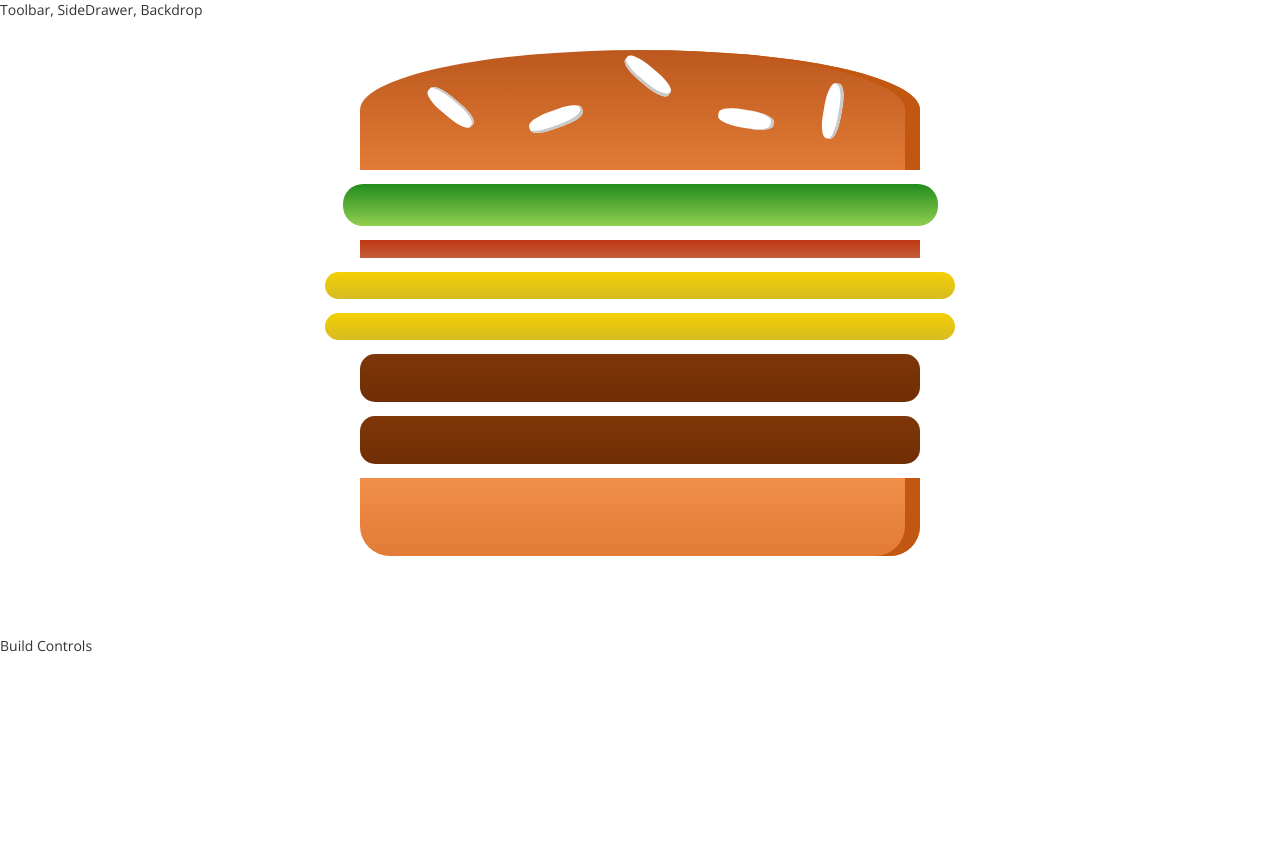
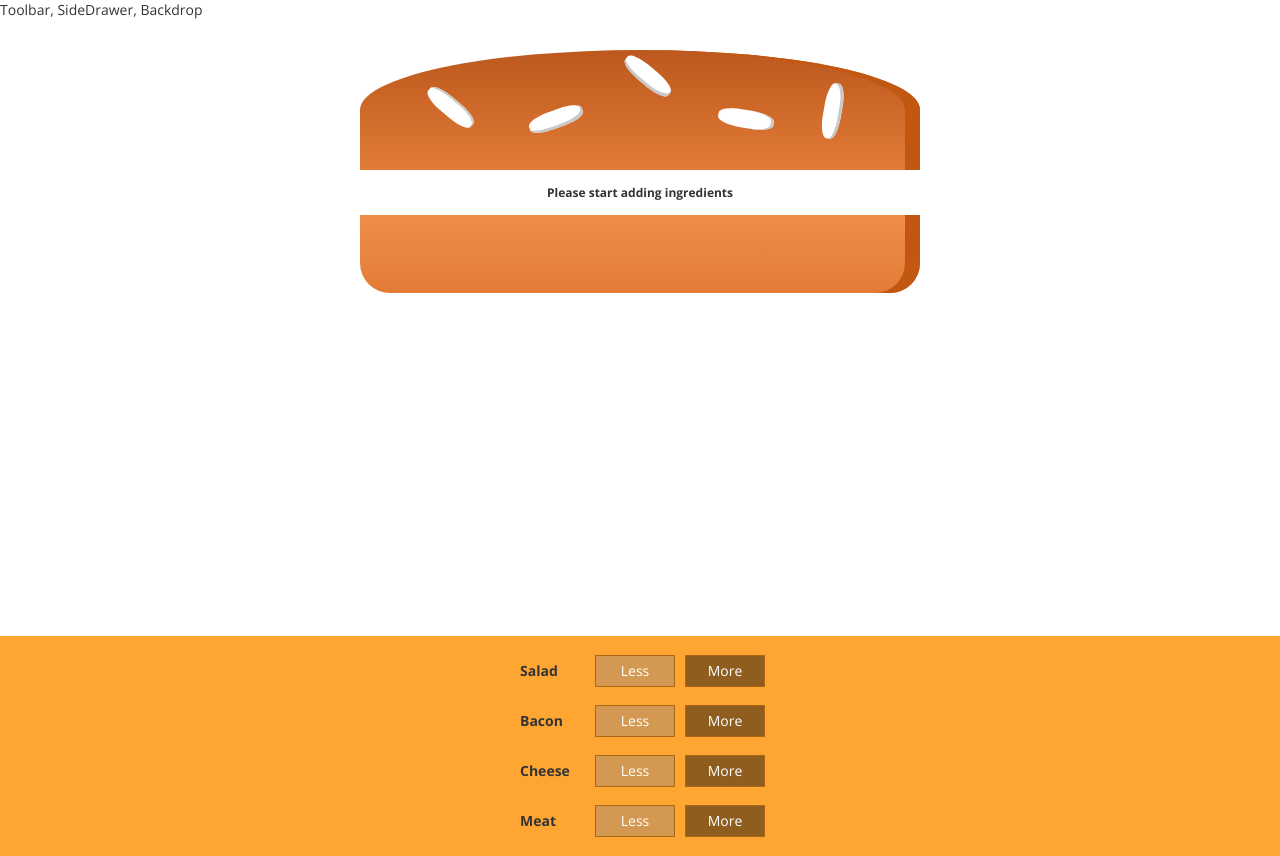
Before and after one commit to Damirhub/Burger, a React app: page / in a window 1280 px wide. Before the commit the page ends 800 px from the top, so only its background shows below. Built offline with nearby package versions, Linux system fonts and the light colour scheme.

Commit message:
Add ingredients

```diff
--- /dev/null
+++ b/src/components/Burger/BuildControls/BuildControl/BuildControl.css
@@ -0,0 +1,56 @@
+.BuildControl {
+    display: flex;
+    justify-content: space-between;
+    align-items: center;
+    margin: 5px 0;
+}
+
+.BuildControl button {
+    display: block;
+    font: inherit;
+    padding: 5px;
+    margin: 0 5px;
+    width: 80px;
+    border: 1px solid #AA6817;
+    cursor: pointer;
+    outline: none;
+}
+
+.BuildControl button:disabled {
+    background-color: #AC9980;
+    border: 1px solid #7E7365;
+    color: #ccc;
+    cursor: default;
+}
+
+.BuildControl button:hover:disabled {
+    background-color: #AC9980;
+    color: #ccc;
+    cursor: not-allowed;
+}
+
+.Label {
+    padding: 10px;
+    font-weight: bold;
+    width: 80px;
+}
+
+.BuildControl .Less {
+    background-color: #D39952;
+    color: white;
+}
+
+.BuildControl .More {
+    background-color: #8F5E1E;
+    color: white;
+}
+
+.BuildControl .Less:hover, .BuildControl .Less:active {
+    background-color: #DAA972;
+    color: white;
+}
+
+.BuildControl .More:hover,.BuildControl .More:active {
+    background-color: #99703F;
+    color: white;
+}
--- /dev/null
+++ b/src/components/Burger/BuildControls/BuildControl/BuildControl.js
@@ -0,0 +1,13 @@
+ import React from 'react';
+
+ import classes from './BuildControl.css';
+
+const buildControl = (props) => (
+    <div className = {classes.BuildControl}>
+        <div className = {classes.Label}>{props.label}</div>
+        <button className = {classes.Less} >Less</button>
+        <button className = {classes.More} onClick = {props.added}>More</button>
+    </div>
+)
+
+export default buildControl;
--- /dev/null
+++ b/src/components/Burger/BuildControls/BuildControls.css
@@ -0,0 +1,10 @@
+.BuildControls {
+    width: 100%;
+    background-color: rgb(255, 166, 50);
+    display:flex;
+    flex-flow: column;
+    align-items: center;
+    box-shadow: 0 2px 1px #ccc;
+    margin: auto;
+    padding: 10px 0;
+ }
--- /dev/null
+++ b/src/components/Burger/BuildControls/BuildControls.js
@@ -0,0 +1,42 @@
+import React from 'react';
+
+import classes from '../BuildControls/BuildControls.css';
+import BuildControl from './BuildControl/BuildControl';
+
+const controls = [
+    {label:'Salad', type : 'salad'},
+    {label:'Bacon', type : 'bacon'},
+    {label:'Cheese', type : 'cheese'},
+    {label:'Meat', type : 'meat'},
+]
+
+const buildControls = (props) => (
+    <div className = {classes.BuildControls}>
+        {controls.map( ctrl => (
+            <BuildControl
+                key = {ctrl.label}
+                label = {ctrl.label}
+                added = {() => props.ingredientAdded(ctrl.type)}
+                 />
+        ))}
+
+    </div>
+
+
+
+
+
+
+
+)
+
+// const buildControls = (props) => (
+//     <div className = {classes.BuildControls}>
+//         {controls.map(ctrl => (
+//             <BuildControl key = {ctrl.label} label = {ctrl.label} />
+//         ))}
+
+//     </div>
+// )
+
+export default buildControls;
--- a/src/components/Burger/Burger.js
+++ b/src/components/Burger/Burger.js
@@ -9,8 +9,20 @@
     let transformedIngredients = Object.keys( props.ingredients ).map( igKey => {
         return [...Array( props.ingredients[igKey] )].map( ( _, i ) => {
             return <BurgerIngredient key={igKey + i} type={igKey} />;
+
         } );
     } )
+    .reduce((arr, el) => {
+        return arr.concat(el)
+    }, []);
+    if(transformedIngredients.length === 0) {
+        transformedIngredients = <p>Please start adding ingredients</p>
+    }
+
+
+    console.log(transformedIngredients)
+
+
 
     return (
         <div className = {classes.Burger}>
--- a/src/containers/BurgerBuilder/BurgerBuilder.js
+++ b/src/containers/BurgerBuilder/BurgerBuilder.js
@@ -2,6 +2,17 @@
 import Aux from '../../hoc/Aux';
 
 import Burger from '../../components/Burger/Burger';
+//import BuildControls from '../../components/Burger/Burger';
+import BuildControls from '../../components/Burger/BuildControls/BuildControls';
+
+
+const INGREDIENT_PRICES = {
+    salad : 0.5,
+    cheese: 0.4,
+    meat: 1.3,
+    bacon: 0.7
+}
+
 
 export default class BurgerBuilder extends Component{
     // constructor(props) {
@@ -10,19 +21,37 @@
 
         state = {
             ingredients: {
-                salad: 1,
-                bacon: 1,
-                cheese: 2,
-                meat: 2
-            }
+                salad: 0,
+                bacon: 0,
+                cheese: 0,
+                meat: 0
+            },
+            totalPrice: 4
         }
+
+        addIngredientHandler = (type) => {
+            const oldCount = this.state.ingredients[type];
+            const updatedCount = oldCount + 1;
+            const updatedIngredients = {...this.state.ingredients};
+            updatedIngredients[type] = updatedCount;
+
+            const priceAddition = INGREDIENT_PRICES[type];
+            const oldPrice = this.state.totalPrice;
+            const newPrice = oldPrice + priceAddition;
+            this.setState ({totalPrice: newPrice, ingredients: updatedIngredients})
+        }
+
+
 
 
     render() {
         return (
             <Aux>
               <Burger ingredients={this.state.ingredients} />
-              <div>Build Controls</div>
+              <BuildControls
+                ingredientAdded = {this.addIngredientHandler.bind(this)}
+
+              />
             </Aux>
 
 
```
Also changed, not shown: 1 other file (tests, documents, lock files or other folders).
